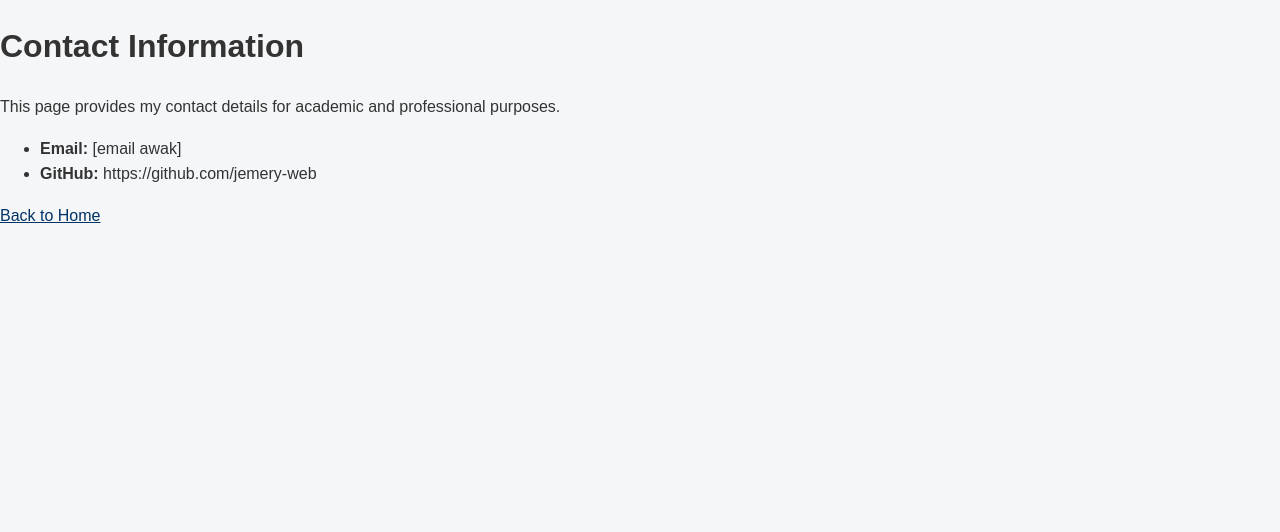
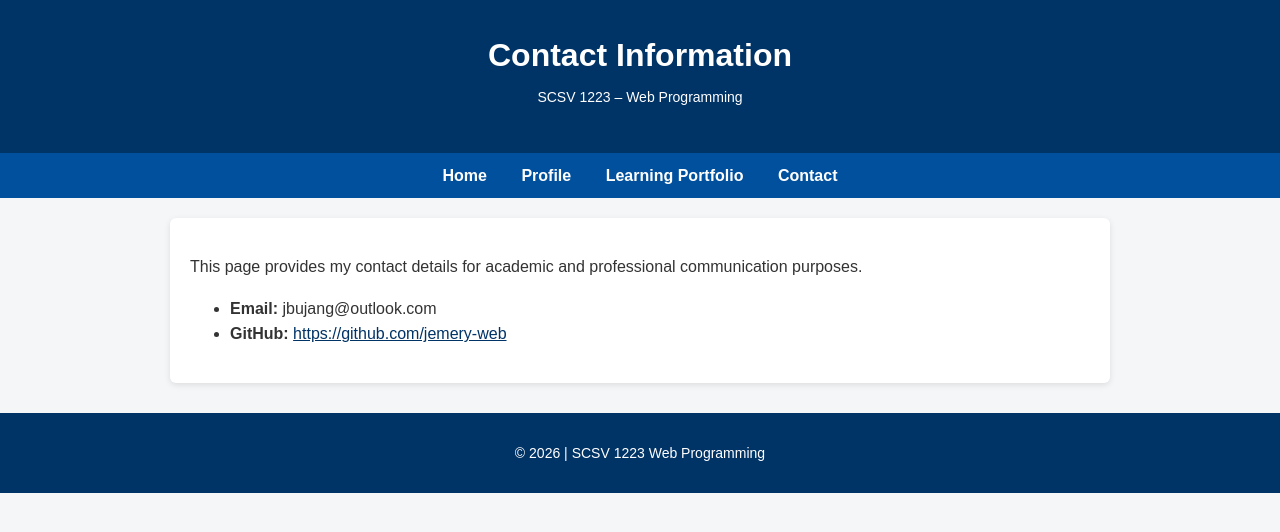
Before and after one commit to jemery-web/scsv1223-portfolio, a plain HTML site: page contact.html in a window 1280 px wide. Drawn offline with Linux system fonts and the light colour scheme.

Commit message:
Update contact page with correct contact information

```diff
--- a/contact.html
+++ b/contact.html
@@ -1,23 +1,43 @@
 <!DOCTYPE html>
-<html>
+<html lang="en">
 <head>
-    <title>Contact</title>
+    <meta charset="UTF-8">
+    <title>Contact | SCSV 1223</title>
     <link rel="stylesheet" href="css/style.css">
 </head>
 <body>
 
-<h1>Contact Information</h1>
+<header>
+    <h1>Contact Information</h1>
+    <p>SCSV 1223 – Web Programming</p>
+</header>
 
-<p>
-    This page provides my contact details for academic and professional purposes.
-</p>
+<nav>
+    <a href="index.html">Home</a>
+    <a href="profile.html">Profile</a>
+    <a href="portfolio.html">Learning Portfolio</a>
+    <a href="contact.html">Contact</a>
+</nav>
 
-<ul>
-    <li><strong>Email:</strong> [email awak]</li>
-    <li><strong>GitHub:</strong> https://github.com/jemery-web</li>
-</ul>
+<section>
+    <p>
+        This page provides my contact details for academic and professional
+        communication purposes.
+    </p>
 
-<a href="index.html">Back to Home</a>
+    <ul>
+        <li><strong>Email:</strong> jbujang@outlook.com</li>
+        <li><strong>GitHub:</strong>
+            <a href="https://jemery-web.github.io/scsv1223-portfolio/" target="_blank">
+                https://github.com/jemery-web
+            </a>
+        </li>
+    </ul>
+</section>
+
+<footer>
+    <p>&copy; 2026 | SCSV 1223 Web Programming</p>
+</footer>
 
 </body>
 </html>
```
